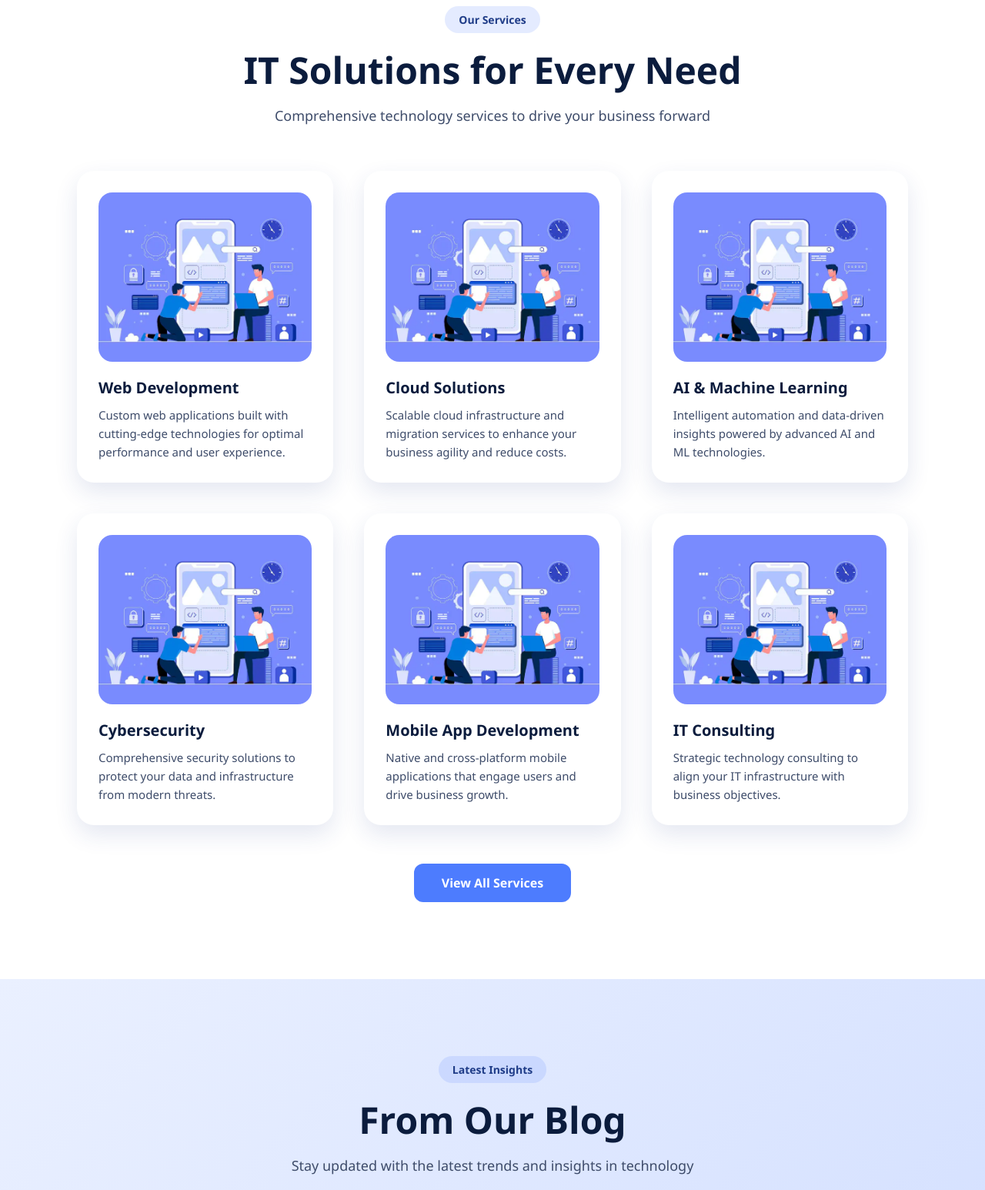
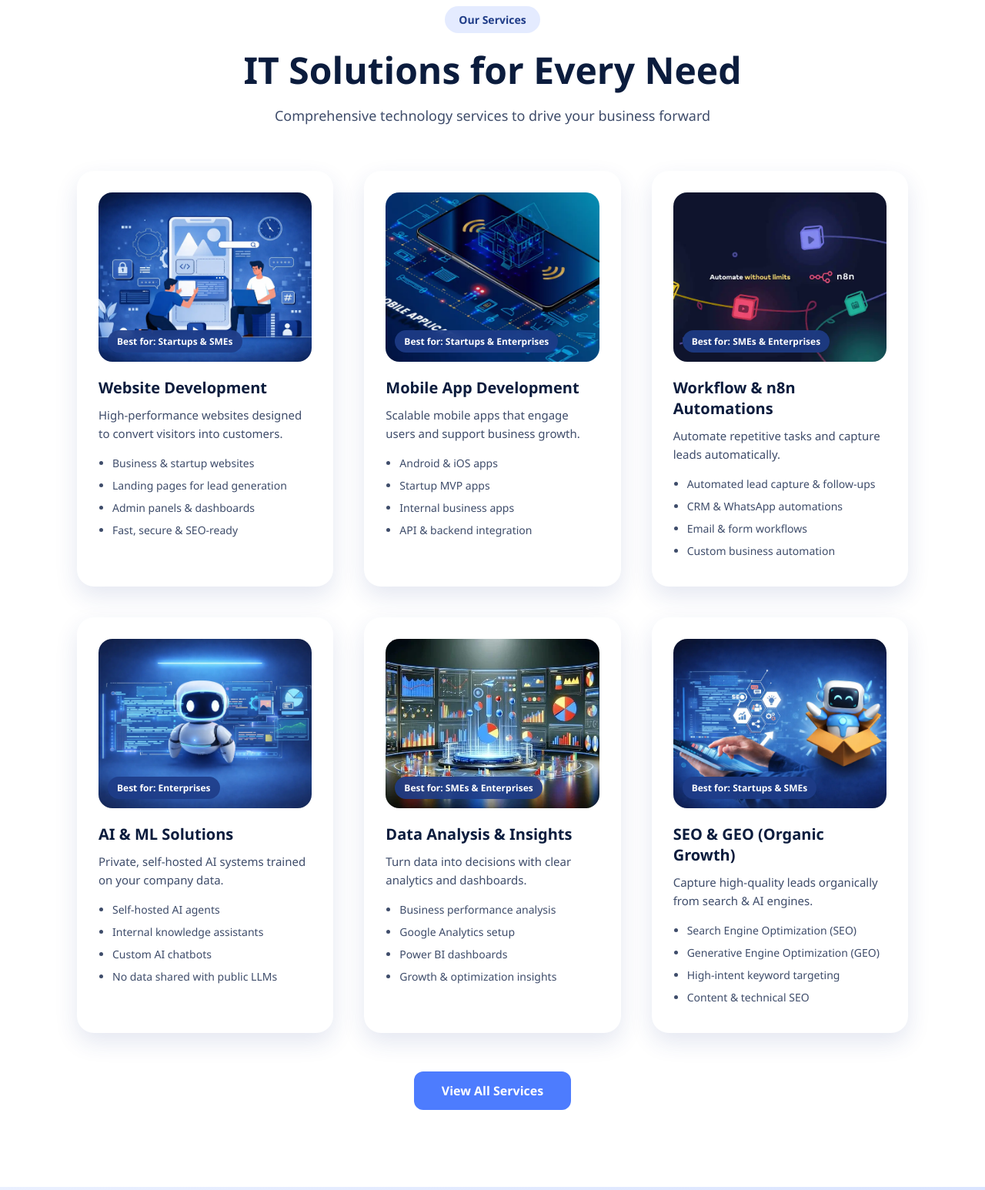
Before and after one commit to sadiq022/nexa-solutions, a Flask app: page / in a window 1280 px wide. Shown: the part 1556-3102 px from the top of the page at 77% size. Run offline with Flask 3, Linux system fonts and the light colour scheme.

Commit message:
Fixed Landing Page!

```diff
--- a/static/css/landing.css
+++ b/static/css/landing.css
@@ -93,7 +93,6 @@
     }
 }
 
-
 /* ================= FEATURED ON (MATCH SERVICES SECTION) ================= */
 
 .featured-container {
@@ -177,3 +176,35 @@
         height: 90px;
     }
 }
+
+/* SERVICE BULLET POINTS */
+.service-points {
+    margin-top: 16px;
+    padding-left: 18px;
+    text-align: left;
+}
+
+.service-points li {
+    font-size: 14px;
+    color: #3E4C6A;
+    margin-bottom: 8px;
+    line-height: 1.5;
+}
+
+/* SERVICE IMAGE BADGE */
+.service-box-image {
+    position: relative;
+}
+
+.service-badge {
+    position: absolute;
+    bottom: 12px;
+    left: 12px;
+    background: rgba(31, 60, 136, 0.9);
+    color: #fff;
+    font-size: 12px;
+    font-weight: 600;
+    padding: 6px 12px;
+    border-radius: 20px;
+    backdrop-filter: blur(6px);
+}
--- a/templates/pages/index.html
+++ b/templates/pages/index.html
@@ -110,7 +110,7 @@
         <div class="featured-logos">
 
             <!-- DesignRush -->
-            <a href="https://www.designrush.com"
+            <a href="https://www.designrush.com/agency/profile/nexa-solutions"
                target="_blank"
                rel="noopener noreferrer"
                class="featured-logo">
@@ -123,7 +123,7 @@
             </a>
 
             <!-- SelectedFirms -->
-            <a href="https://selectedfirms.co/companies/web-development?utm_source=nexa_solutions&utm_medium=badge&utm_campaign=web_development&utm_term=top_web_development_company&utm_content=agency_badge&utm_marketing_tactic=badge_organic"
+            <a href="https://selectedfirms.co/agency/nexa-solutions"
                target="_blank"
                rel="noopener noreferrer"
                class="featured-logo">
@@ -148,7 +148,7 @@
         <p class="section-subtitle">Comprehensive technology services to drive your business forward</p>
     </div>
 
-    <div class="services-container">
+    <!-- <div class="services-container">
         <div class="service-box">
             <div class="service-box-image">
                 <img src="{{ url_for('static', filename='images/web-dev.webp') }}" alt="Web Development">
@@ -196,6 +196,117 @@
             <div class="service-box-title">IT Consulting</div>
             <div class="service-box-desc">Strategic technology consulting to align your IT infrastructure with business objectives.</div>
         </div>
+    </div> -->
+    <div class="services-container">
+
+        <!-- WEBSITE DEVELOPMENT -->
+        <div class="service-box">
+            <div class="service-box-image">
+                <img src="{{ url_for('static', filename='images/web-dev.webp') }}" alt="Website Development">
+                <span class="service-badge">Best for: Startups & SMEs</span>
+            </div>
+            <div class="service-box-title">Website Development</div>
+            <p class="service-box-desc">
+                High-performance websites designed to convert visitors into customers.
+            </p>
+            <ul class="service-points">
+                <li>Business & startup websites</li>
+                <li>Landing pages for lead generation</li>
+                <li>Admin panels & dashboards</li>
+                <li>Fast, secure & SEO-ready</li>
+            </ul>
+        </div>
+
+        <!-- MOBILE APP DEVELOPMENT -->
+        <div class="service-box">
+            <div class="service-box-image">
+                <img src="{{ url_for('static', filename='images/mobile-app-dev.webp') }}" alt="Mobile App Development">
+                <span class="service-badge">Best for: Startups & Enterprises</span>
+            </div>
+            <div class="service-box-title">Mobile App Development</div>
+            <p class="service-box-desc">
+                Scalable mobile apps that engage users and support business growth.
+            </p>
+            <ul class="service-points">
+                <li>Android & iOS apps</li>
+                <li>Startup MVP apps</li>
+                <li>Internal business apps</li>
+                <li>API & backend integration</li>
+            </ul>
+        </div>
+
+        <!-- N8N AUTOMATIONS -->
+        <div class="service-box">
+            <div class="service-box-image">
+                <img src="{{ url_for('static', filename='images/n8n_automations.webp') }}" alt="n8n Workflow Automation">
+                <span class="service-badge">Best for: SMEs & Enterprises</span>
+            </div>
+            <div class="service-box-title">Workflow & n8n Automations</div>
+            <p class="service-box-desc">
+                Automate repetitive tasks and capture leads automatically.
+            </p>
+            <ul class="service-points">
+                <li>Automated lead capture & follow-ups</li>
+                <li>CRM & WhatsApp automations</li>
+                <li>Email & form workflows</li>
+                <li>Custom business automation</li>
+            </ul>
+        </div>
+
+        <!-- AI & ML SOLUTIONS -->
+        <div class="service-box">
+            <div class="service-box-image">
+                <img src="{{ url_for('static', filename='images/custom-ai-agent.webp') }}" alt="AI and Machine Learning">
+                <span class="service-badge">Best for: Enterprises</span>
+            </div>
+            <div class="service-box-title">AI & ML Solutions</div>
+            <p class="service-box-desc">
+                Private, self-hosted AI systems trained on your company data.
+            </p>
+            <ul class="service-points">
+                <li>Self-hosted AI agents</li>
+                <li>Internal knowledge assistants</li>
+                <li>Custom AI chatbots</li>
+                <li>No data shared with public LLMs</li>
+            </ul>
+        </div>
+
+        <!-- DATA ANALYSIS -->
+        <div class="service-box">
+            <div class="service-box-image">
+                <img src="{{ url_for('static', filename='images/data-analysis.webp') }}" alt="Data Analysis">
+                <span class="service-badge">Best for: SMEs & Enterprises</span>
+            </div>
+            <div class="service-box-title">Data Analysis & Insights</div>
+            <p class="service-box-desc">
+                Turn data into decisions with clear analytics and dashboards.
+            </p>
+            <ul class="service-points">
+                <li>Business performance analysis</li>
+                <li>Google Analytics setup</li>
+                <li>Power BI dashboards</li>
+                <li>Growth & optimization insights</li>
+            </ul>
+        </div>
+
+        <!-- SEO & GEO -->
+        <div class="service-box">
+            <div class="service-box-image">
+                <img src="{{ url_for('static', filename='images/seo-and-geo.webp') }}" alt="SEO and GEO">
+                <span class="service-badge">Best for: Startups & SMEs</span>
+            </div>
+            <div class="service-box-title">SEO & GEO (Organic Growth)</div>
+            <p class="service-box-desc">
+                Capture high-quality leads organically from search & AI engines.
+            </p>
+            <ul class="service-points">
+                <li>Search Engine Optimization (SEO)</li>
+                <li>Generative Engine Optimization (GEO)</li>
+                <li>High-intent keyword targeting</li>
+                <li>Content & technical SEO</li>
+            </ul>
+        </div>
+
     </div>
     <div class="services-cta">
         <a href="/services" class="services-btn">View All Services</a>
```
Also changed, not shown: app.py (+9 -13 lines), db_init.py (deleted, +0 -87 lines), static/images/custom-ai-agent.webp (added), static/images/data-analysis.webp (added), static/images/mobile-app-dev.webp (added), static/images/seo-and-geo.webp (added), static/images/web-dev.webp.
